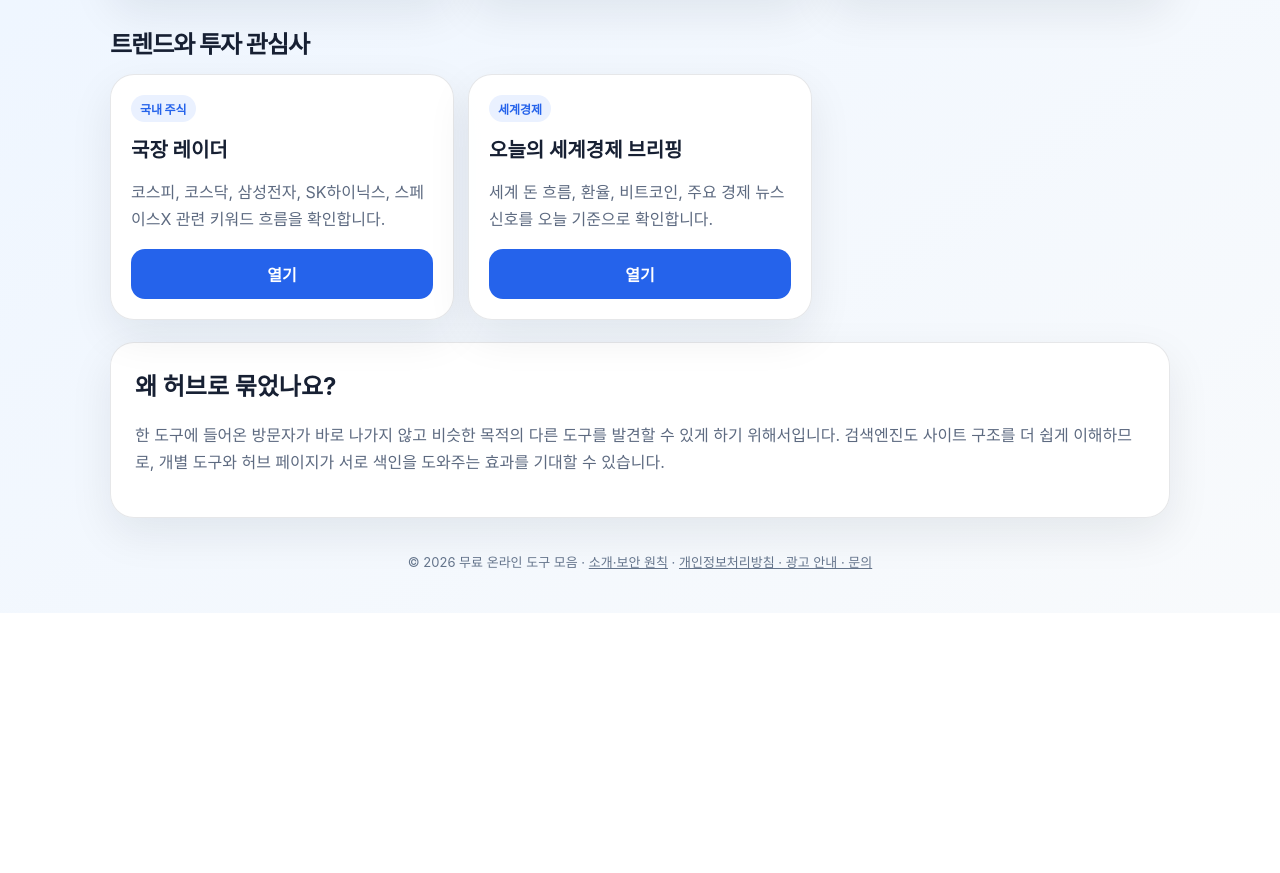
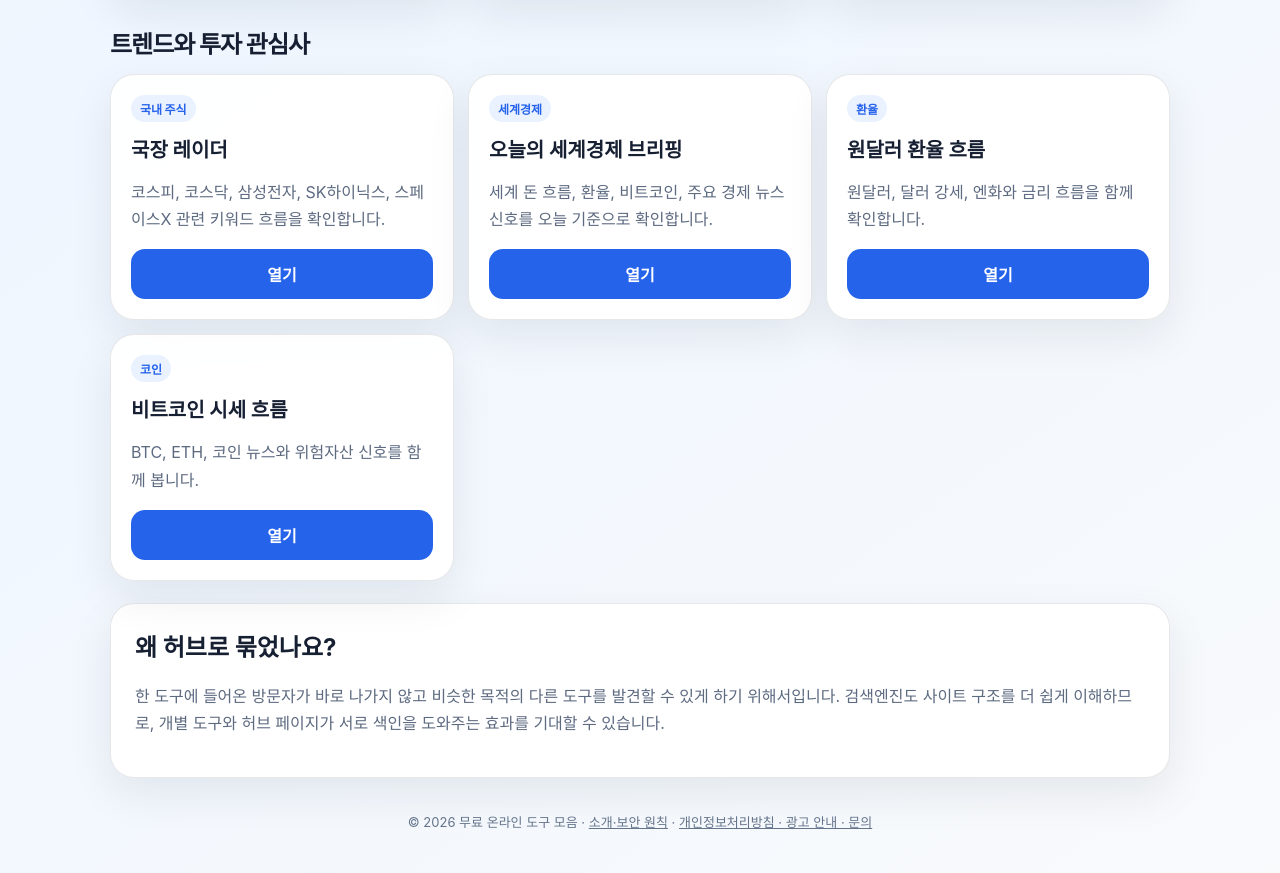
Before and after one commit to inma8743/password-generator, a plain HTML site: page tools.html in a window 1280 px wide. Shown: the part 2039-2912 px from the top of the page. Before the commit the page ends 2652 px from the top, so only its background shows below. Drawn offline with Linux system fonts and the light colour scheme; a script that the page names is missing.

Commit message:
Link currency and bitcoin briefings

```diff
--- a/tools.html
+++ b/tools.html
@@ -167,6 +167,18 @@
         <p>세계 돈 흐름, 환율, 비트코인, 주요 경제 뉴스 신호를 오늘 기준으로 확인합니다.</p>
         <a class="primary" href="https://global-money-map.vercel.app/today.html" data-track="entry_global_money_map_today">열기</a>
       </article>
+      <article class="tool-card">
+        <span class="tag">환율</span>
+        <h3>원달러 환율 흐름</h3>
+        <p>원달러, 달러 강세, 엔화와 금리 흐름을 함께 확인합니다.</p>
+        <a class="primary" href="https://global-money-map.vercel.app/usd-krw.html" data-track="entry_usd_krw">열기</a>
+      </article>
+      <article class="tool-card">
+        <span class="tag">코인</span>
+        <h3>비트코인 시세 흐름</h3>
+        <p>BTC, ETH, 코인 뉴스와 위험자산 신호를 함께 봅니다.</p>
+        <a class="primary" href="https://global-money-map.vercel.app/bitcoin.html" data-track="entry_bitcoin_flow">열기</a>
+      </article>
     </section>
 
     <section class="guide">
```
Also changed, not shown: index.html (+4 -0 lines).
